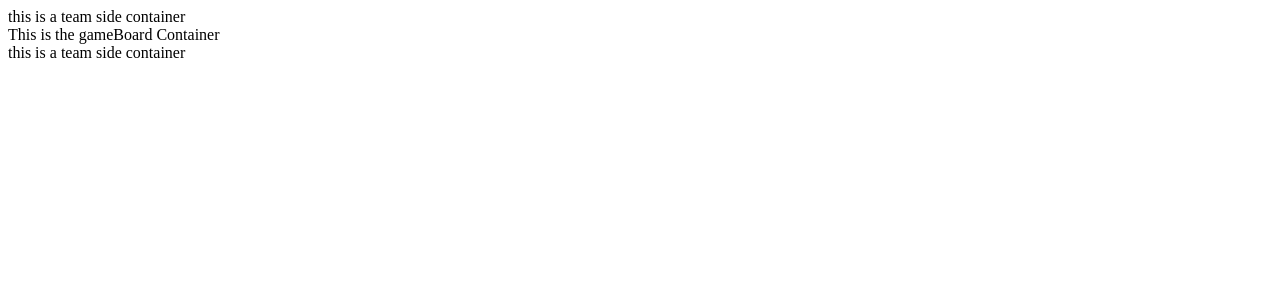
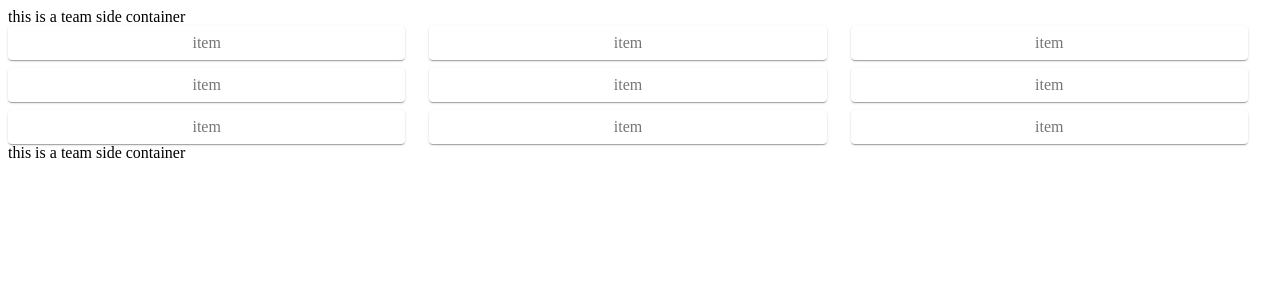
Before and after one commit to Steven-Nguyen-T/Recoil-Codenames, a React (Create React App) app: page / in a window 1280 px wide. Shown: the top 300 px of the page. Built offline with nearby package versions, Linux system fonts and the light colour scheme.

Commit message:
grid form update

```diff
--- a/package.json
+++ b/package.json
@@ -3,6 +3,7 @@
   "version": "0.1.0",
   "private": true,
   "dependencies": {
+    "@material-ui/core": "^4.11.0",
     "@testing-library/jest-dom": "^4.2.4",
     "@testing-library/react": "^9.5.0",
     "@testing-library/user-event": "^7.2.1",
--- a/src/components/GameBoard/gameBoardContainer.js
+++ b/src/components/GameBoard/gameBoardContainer.js
@@ -1,8 +1,81 @@
 // Function component, should reder 25 gameTiles, one team with 9, on team with 8
-import React from "react";
+import React, { useState } from "react";
 
-const GameBoardContainer = () => {
-  return <div>This is the gameBoard Container</div>;
-};
+import { makeStyles } from "@material-ui/core/styles";
+import Paper from "@material-ui/core/Paper";
+import Grid from "@material-ui/core/Grid";
 
-export default GameBoardContainer;
+const useStyles = makeStyles((theme) => ({
+  root: {
+    flexGrow: 1,
+  },
+  paper: {
+    padding: theme.spacing(1),
+    textAlign: "center",
+    color: theme.palette.text.secondary,
+  },
+}));
+
+export default function GameBoardContainer() {
+  const classes = useStyles();
+
+  function FormRow() {
+    return (
+      <React.Fragment>
+        <Grid item xs={4}>
+          <Paper className={classes.paper}>item</Paper>
+        </Grid>
+        <Grid item xs={4}>
+          <Paper className={classes.paper}>item</Paper>
+        </Grid>
+        <Grid item xs={4}>
+          <Paper className={classes.paper}>item</Paper>
+        </Grid>
+      </React.Fragment>
+    );
+  }
+
+  const [gameBoard, setGameBoard] = useState([
+    1,
+    2,
+    3,
+    4,
+    5,
+    6,
+    7,
+    8,
+    9,
+    10,
+    11,
+    12,
+    13,
+    14,
+    15,
+    16,
+    17,
+    18,
+    19,
+    20,
+    21,
+    22,
+    23,
+    24,
+    25,
+  ]);
+
+  return (
+    <div className={classes.root}>
+      <Grid container spacing={1}>
+        <Grid container item xs={12} spacing={3}>
+          <FormRow />
+        </Grid>
+        <Grid container item xs={12} spacing={3}>
+          <FormRow />
+        </Grid>
+        <Grid container item xs={12} spacing={3}>
+          <FormRow />
+        </Grid>
+      </Grid>
+    </div>
+  );
+}
```
Also changed, not shown: src/components/GameBoard/tileData.js (added, +12 -0 lines), 1 other file (tests, documents, lock files or other folders).
